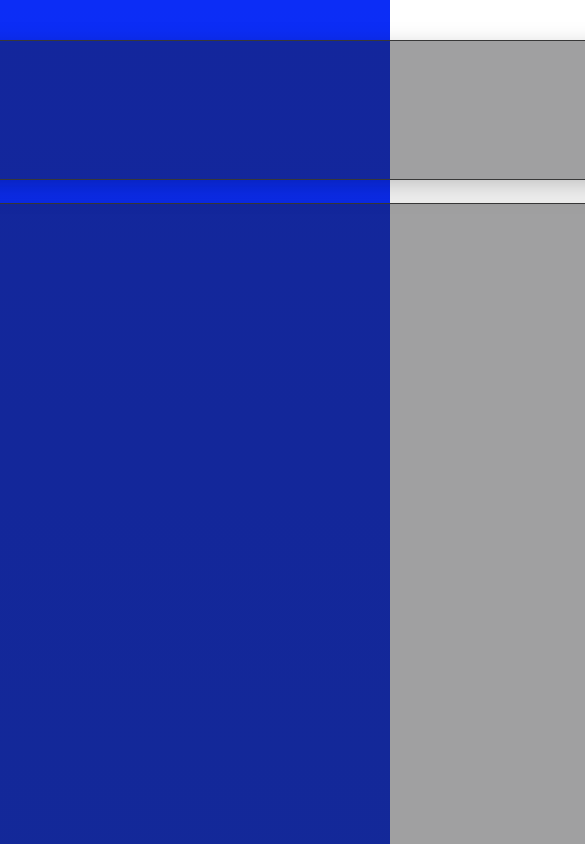
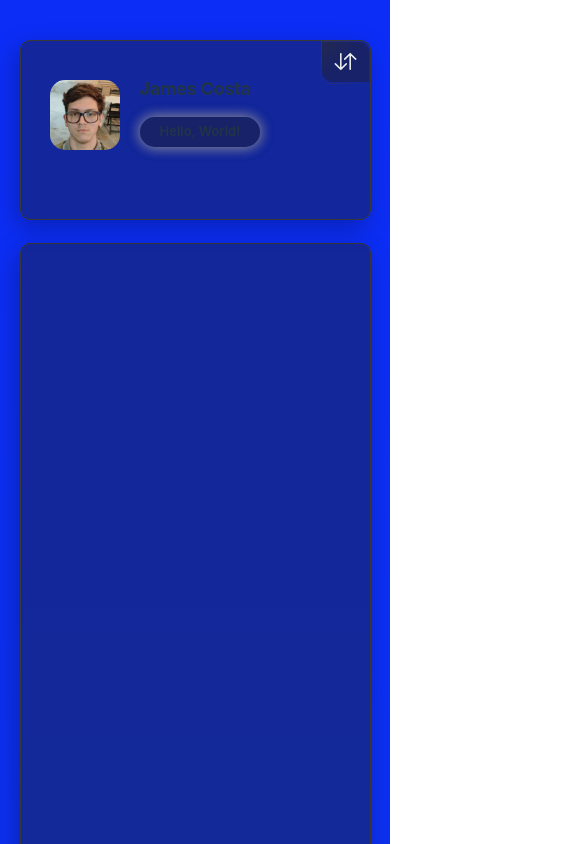
Before and after one commit to DropperDEV/portfolium, a React (Vite) app: page / in a window 390 px wide. Shown: the top 844 px of the page, 585 px wide, since content can reach past the window. Built offline with nearby package versions, Linux system fonts and the light colour scheme.

Commit message:
feat: add right system width and height in application for responsivity

```diff
--- a/src/index.css
+++ b/src/index.css
@@ -32,15 +32,17 @@ body {
   #root{
   display: flex;
     gap: 3rem;
-  justify-content: center;
+    width: 100%;
+    justify-content: center;
 
-
-}
+  }
 
 @media (max-width: 1280px) {
   #root {
     display: flex;
     flex-direction: column;
+    align-items: center;
+    justify-content: center;
   }
 }
 }
--- a/src/ui/Main.tsx
+++ b/src/ui/Main.tsx
@@ -1,4 +1,5 @@
 import styled from "styled-components";
+import {device} from "../utils/breakpoints.ts";
 
 const ContainerMain = styled.main`
   width: 900px;
@@ -8,6 +9,29 @@ const ContainerMain = styled.main`
   margin-top: 5px;
   box-shadow: -4px 8px 24px hsla(0, 0%, 0%, 0.25);
   background-color: hsla(240, 2%, 12%, 0.418);
+
+
+
+  @media ${device.lg} {
+    width: 90%;
+
+    align-items: baseline;
+    justify-content: normal;
+    position: relative;
+    padding: 4px;
+
+  }
+
+  @media ${device.md}{
+    width: 90%;
+
+  }
+
+  @media ${device.sm}{
+    width: 90%;
+
+  }
+
 `;
 
 function Main() {
--- a/src/ui/Sidebar.tsx
+++ b/src/ui/Sidebar.tsx
@@ -15,13 +15,12 @@ const ContainerSide = styled.aside<{$active: boolean;}>`
   z-index: 1;
   background-color: hsla(240, 2%, 12%, 0.418);
   width: 240px;
-  max-height:180px;
-  padding: 8px;
   border-radius: 10px;
   border: 1px solid hsl(0, 0%, 22%);
   margin-top: 10px;
   box-shadow: -4px 8px 24px hsla(0, 0%, 0%, 0.25);
-
+  padding: 8px;
+  height: 30%;
   overflow: hidden;
   transition: 0.5s ease-in-out;
   display: flex;
@@ -29,19 +28,16 @@ const ContainerSide = styled.aside<{$active: boolean;}>`
   flex-direction: column;
 
   @media ${device.lg} {
-    width: 900px;
+    width: 90%;
     align-items: baseline;
     justify-content: normal;
     position: relative;
     padding: 4px;
-    max-height: ${props => props.$active ? '450px' : 'auto'}
+    max-height: ${props => props.$active ? '500px' : 'auto'}
 
   }
+    gap: 10px;
 
-  @media (min-width: 1280px){
-    max-height: 600px;
-    gap: 10px;
-  }
 `;
 
 const StyledImage = styled.img`
@@ -150,7 +146,7 @@ const Button = styled.button`
   }
 `;
 const Separator = styled.div<{ $visible?: boolean; $active: boolean}>`
-  width: 175px;
+  width: 93%;
   height: 1px;
   background: black;
   margin: 25px 0px;
@@ -161,7 +157,7 @@ const Separator = styled.div<{ $visible?: boolean; $active: boolean}>`
     width: 93%;
     visibility: visible;
     display: ${props => props.$active ? "block" : "none"};
-    margin: 20px 0px;
+    margin: 10px 0px;
   }
 `;
 const InfoSection = styled.section<{$active: boolean;}>`
@@ -179,6 +175,11 @@ const InfoSection = styled.section<{$active: boolean;}>`
     width: 100%;
     gap: 30px 15px;
     margin: 15px;
+  }
+
+  @media ${device.sm}{
+    display: flex;
+    flex-direction: column;
   }
 `;
 
--- a/src/utils/breakpoints.ts
+++ b/src/utils/breakpoints.ts
@@ -9,8 +9,8 @@ interface Size {
 
 const size: Size = {
   xs: '400px', // for small screen mobile
-  sm: '600px', // for mobile screen
-  md: '900px', // for tablets
+  sm: '768px', // for mobile screen
+  md: '1020px', // for tablets
   lg: '1280px', // for laptops
   xl: '1440px', // for desktop / monitors
   xxl: '1920px', // for big screens
```
